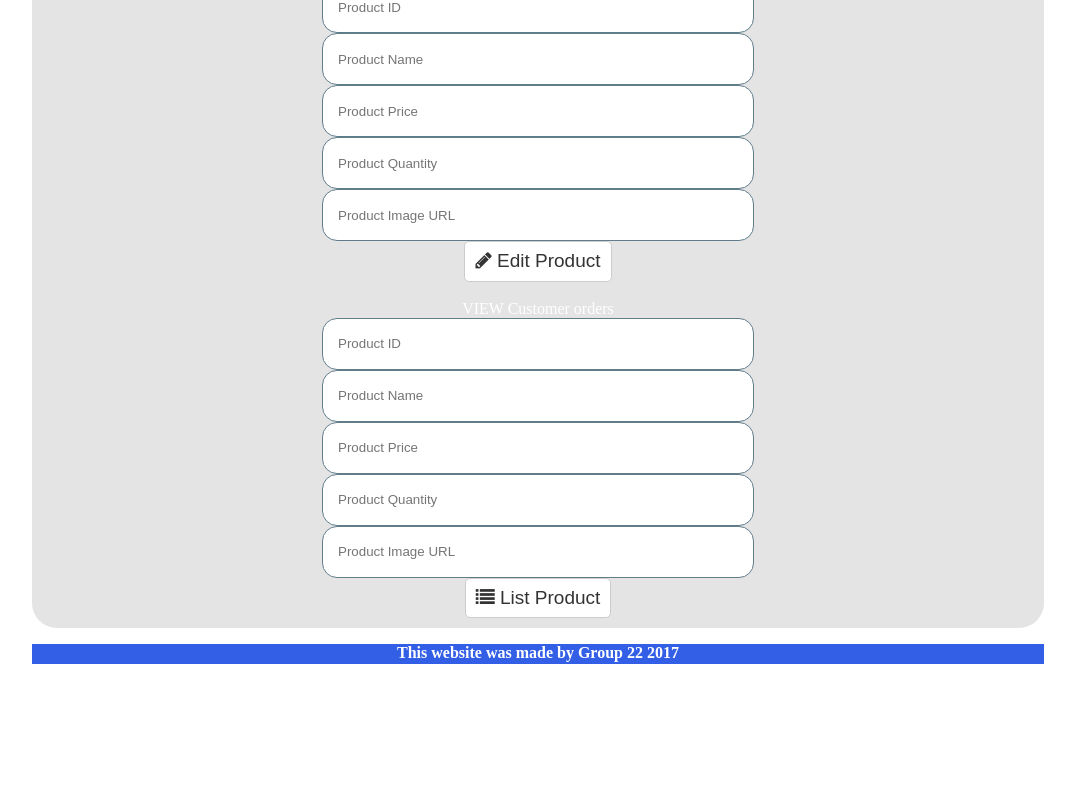
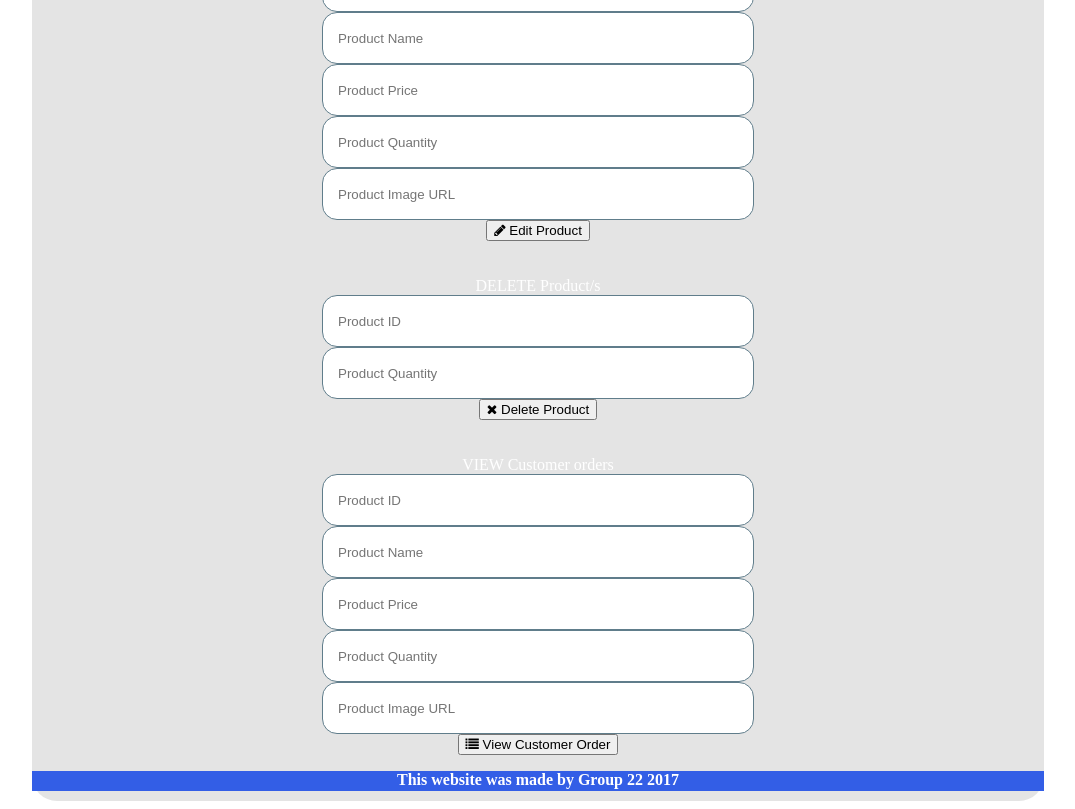
Before and after one commit to HumzahJavid/Watch-Shop, a PHP site: page /CMS.php in a window 1280 px wide. Shown: the part 801-1610 px from the top of the page, without its empty margins (102-1177 px from the left). Before the commit the page ends 1465 px from the top, so only its background shows below. Run offline with PHP 8.4, Linux system fonts and the light colour scheme; some libraries are stand-ins or nearby versions.

Commit message:
Add files via upload

```diff
--- a/CMS.php
+++ b/CMS.php
@@ -1,6 +1,5 @@
 <?php
 //Include the PHP functions to be used on the page
-
 include('common.php');
 //outputs a BodyTag with onload
 //Output header and navigation
@@ -14,80 +13,45 @@ outputBannerNavigation("CMS");
     <p>THE CMS</p>
 
     <link rel="stylesheet" href="https://maxcdn.bootstrapcdn.com/font-awesome/4.4.0/css/font-awesome.min.css">
-	<style>
-	.grid_element {
-	  width: 200px;
-	  height:200px;
-	}
 
-	.CMSButton {
-	display: inline-block;
-	float: none;
-	/*font-weight: bold;*/
-    text-align: center;
-    vertical-align: middle;
-    cursor: pointer;
-    border: 0.5px solid;
-    border-color: #ccc;
-    border-radius: 5px;
-
-    color: #333;
-    background-color: #fff;
-    padding: 5px 10px;
-    font-size: 19px;
-    line-height: 1.5;
-	}
-
-	</style>
 	ADD Product
 			<br>
-			 <input style="width:400px;height:20px" id="Search" type="text" name="search" placeholder="Product ID">
+			<form action="addProduct.php" method="post">
+			 <input style="width:400px;height:20px" id="Search" type="text" name="ID" placeholder="Product ID">
 			<br>
-	        <input style="width:400px;height:20px" id="Search" type="text" name="search" placeholder="Product Name">
+	        <input style="width:400px;height:20px" id="Search" type="text" name="name" placeholder="Product Name">
 	        <br>
-	        <input style="width:400px;height:20px" id="Search" type="text" name="search" placeholder="Product Price">
+	        <input style="width:400px;height:20px" id="Search" type="text" name="price" placeholder="Product Price">
 			<br>
-	        <input style="width:400px;height:20px" id="Search" type="text" name="search" placeholder="Product Quantity">
+	        <input style="width:400px;height:20px" id="Search" type="text" name="quantity" placeholder="Product Quantity">
 			<br>
-	        <input style="width:400px;height:20px" id="Search" type="text" name="search" placeholder="Product Image URL">
+	        <input style="width:400px;height:20px" id="Search" type="text" name="url" placeholder="Product Image URL">
 			<br>
-			<button type="button" class="CMSButton" onclick="">
+			<!--<button type="submit" value ="ADD Product" class="CMSButton">-->
+			<!-- the value attribute is not being used, and the title tag is not valid for a button I've commented it out to demonstrate that it works without them,
+					we might be able to use the value attribute to make our form more efficient (which is what you were mentioning on Friday)-->
+			<button type="submit" class="CMSButton" value="">
         <link rel="stylesheet" href="https://maxcdn.bootstrapcdn.com/font-awesome/4.4.0/css/font-awesome.min.css">
-        <i class="fa fa-plus"></i></span> Add product
-    </button>
-
-			<br><br>
+        <i class="fa fa-plus"></i></span>  Add Product
+		</button>
+	</form>
+	        <br><br>
 			VIEW Product/s
 			<br>
 			<form action="ViewProduct.php" method="post">
 	        <input style="width:400px;height:20px" id="Search" type="text" name="_id" placeholder="Product ID">
 	        <br>
-		    <input type="submit" value="VIEW Product" title="VIEW" class="CMSButton">
+		    <input type="submit" class="CMSButton" value="">
         <link rel="stylesheet" href="https://maxcdn.bootstrapcdn.com/font-awesome/4.4.0/css/font-awesome.min.css">
-        <i class="fa fa-times"></i></span>
+        <i class="fa fa-times"></i></span> View Product
+		</button>
 		</form>
+
+		<br><br>
+			EDIT Product
 			<br>
-			<br>
-			EDIT Product
-						<br>
-			 <input style="width:400px;height:20px" id="Search" type="text" name="search" placeholder="Product ID">
-			<br>
-	        <input style="width:400px;height:20px" id="Search" type="text" name="search" placeholder="Product Name">
-	        <br>
-	        <input style="width:400px;height:20px" id="Search" type="text" name="search" placeholder="Product Price">
-			<br>
-	        <input style="width:400px;height:20px" id="Search" type="text" name="search" placeholder="Product Quantity">
-			<br>
-	        <input style="width:400px;height:20px" id="Search" type="text" name="search" placeholder="Product Image URL">
-			<br>
-			<button type="button" class="CMSButton" onclick="">
-        <link rel="stylesheet" href="https://maxcdn.bootstrapcdn.com/font-awesome/4.4.0/css/font-awesome.min.css">
-        <i class="fa fa-pencil"></i></span> Edit Product
-    </button>
-			<br>
-			<br>
-			VIEW Customer orders
-			<br>
+
+			<form action="editProduct.php" method="post">
 			<input style="width:400px;height:20px" id="Search" type="text" name="search" placeholder="Product ID">
 			<br>
 	        <input style="width:400px;height:20px" id="Search" type="text" name="search" placeholder="Product Name">
@@ -98,10 +62,47 @@ outputBannerNavigation("CMS");
 			<br>
 	        <input style="width:400px;height:20px" id="Search" type="text" name="search" placeholder="Product Image URL">
 			<br>
-			<button type="button" class="CMSButton" onclick="">
+			<button type="submit" class="CMSButton" value="" >
         <link rel="stylesheet" href="https://maxcdn.bootstrapcdn.com/font-awesome/4.4.0/css/font-awesome.min.css">
-        <i class="fa fa-list"></i></span> List Product
+        <i class="fa fa-pencil"></i></span> Edit Product
     </button>
+	</form>
+			<br>
+			<br>
+			DELETE Product/s
+			<br>
+
+			<form action="deleteProduct.php" method="post">
+	        <input style="width:400px;height:20px" id="Search" type="text" name="search" placeholder="Product ID">
+	        <br>
+	        <input style="width:400px;height:20px" id="Search" type="text" name="search" placeholder="Product Quantity">
+			<br>
+		 <button type="button" class="CMSButton" onclick="">
+        <link rel="stylesheet" href="https://maxcdn.bootstrapcdn.com/font-awesome/4.4.0/css/font-awesome.min.css">
+        <i class="fa fa-times"></i></span> Delete Product
+    </button>
+	</form>
+			<br>
+			<br>
+			VIEW Customer orders
+			<br>
+
+			<form action="viewCustomerOrder.php" method="post">
+			<input style="width:400px;height:20px" id="Search" type="text" name="search" placeholder="Product ID">
+			<br>
+	        <input style="width:400px;height:20px" id="Search" type="text" name="search" placeholder="Product Name">
+	        <br>
+	        <input style="width:400px;height:20px" id="Search" type="text" name="search" placeholder="Product Price">
+			<br>
+	        <input style="width:400px;height:20px" id="Search" type="text" name="search" placeholder="Product Quantity">
+			<br>
+	        <input style="width:400px;height:20px" id="Search" type="text" name="search" placeholder="Product Image URL">
+			<br>
+			<button type="submit" class="CMSButton" value="" >
+        <link rel="stylesheet" href="https://maxcdn.bootstrapcdn.com/font-awesome/4.4.0/css/font-awesome.min.css">
+        <i class="fa fa-list"></i></span> View Customer Order
+    </button>
+	</form
 
 
 </div> <!-- end content -->
```
